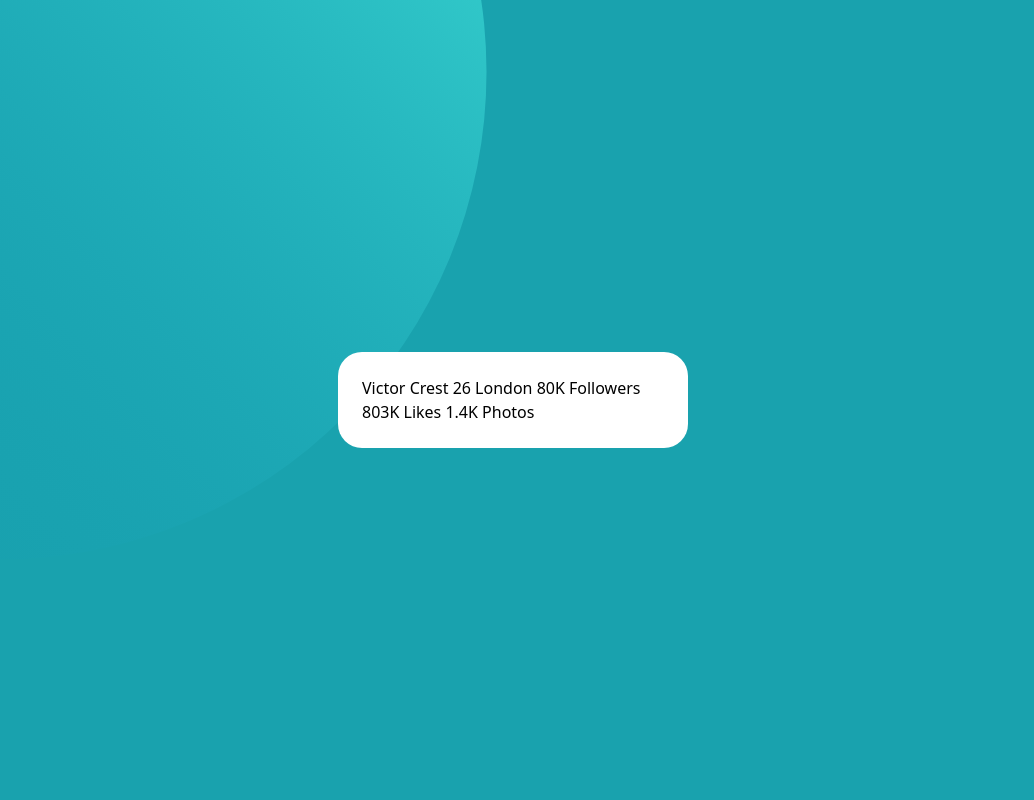
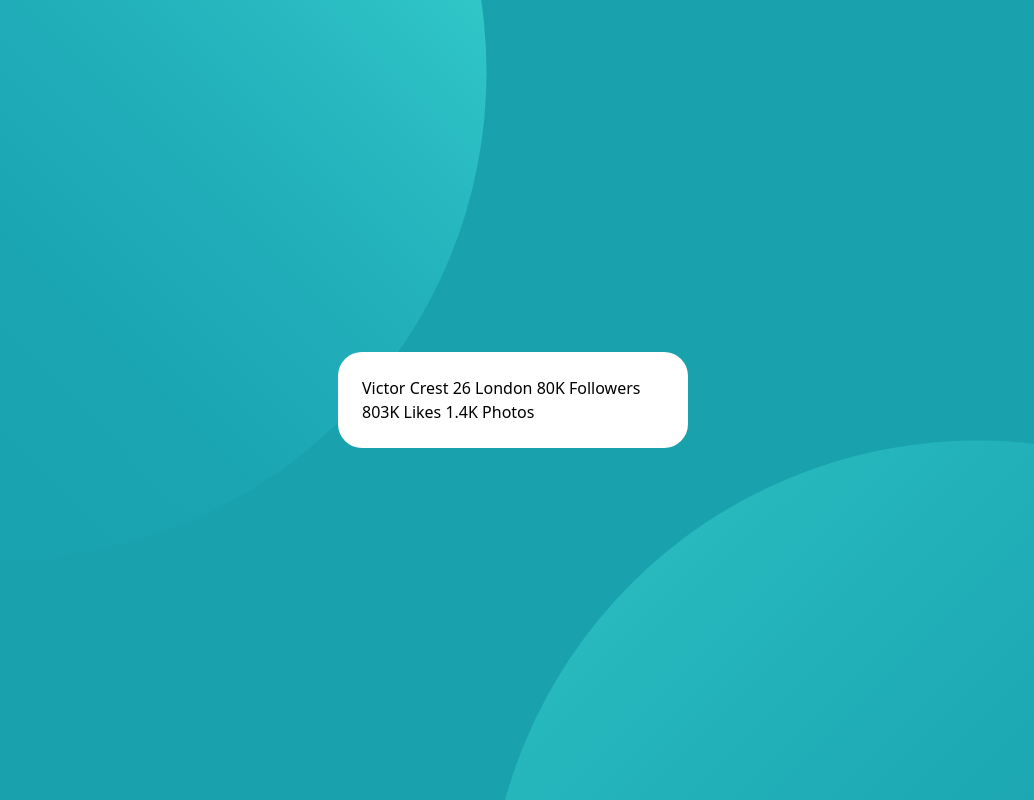
Before and after one commit to jessicaArvizu/FEpractice_Profile-Card-Component, a website built with Vite: page index.html in a window 1280 px wide. Shown: the whole page, without its empty margins (127-1161 px from the left). Built offline with nearby package versions, Linux system fonts and the light colour scheme.

Commit message:
Fixed index.html
Both backgrounds working

```diff
--- a/index.html
+++ b/index.html
@@ -9,7 +9,9 @@
 </head>
 
 
-<div class="bg-dark-cyan bg-back-top bg-back-bottom bg-no-repeat" style="background-position: right 52vw bottom 30vh, left 48vw top 52vh">
+<div class="w-screen h-screen bg-dark-cyan
+bg-[url('/images/bg-pattern-top.svg'),url('/images/bg-pattern-bottom.svg')]
+bg-no-repeat [background-position:right_52vw_bottom_30vh,_left_48vw_top_55vh]">
 
   <div class="h-screen flex items-center justify-center">
     <div class="main-card block w-[350px] p-6 bg-white rounded-[24px]">
@@ -29,6 +31,6 @@
   </div>
 
   <script type="module" src="/main.js"></script>
-</body>
+  </body>
 
 </html>
```
